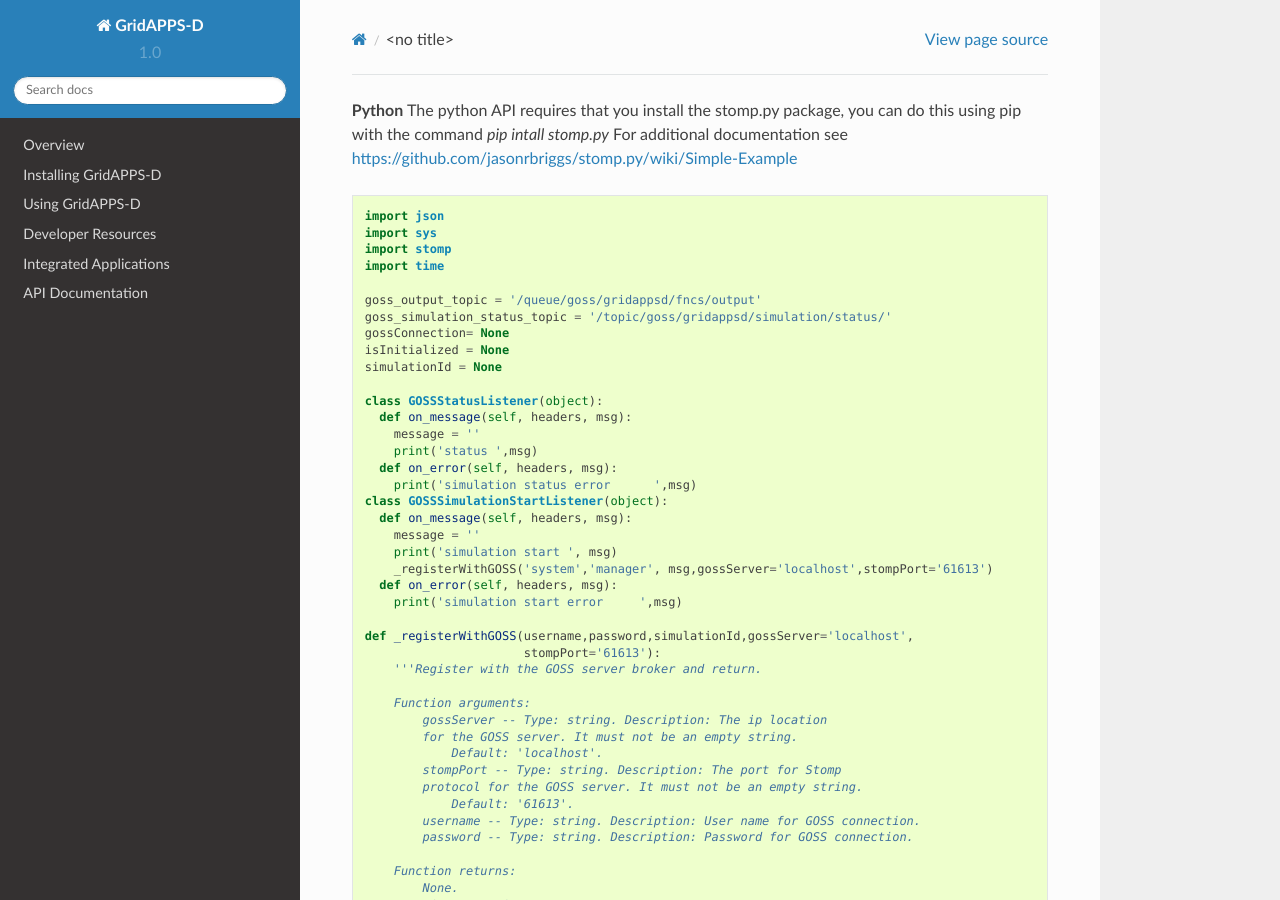
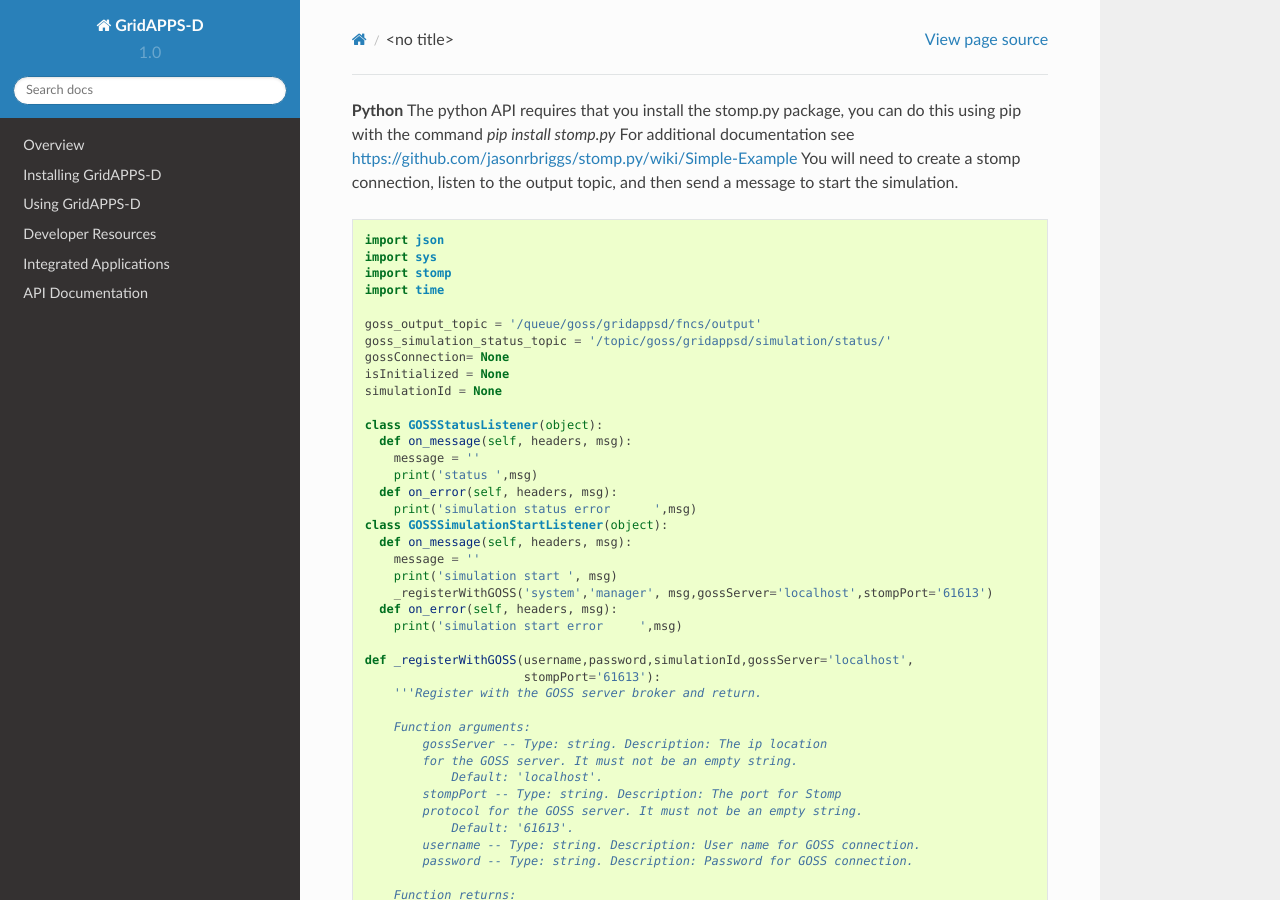
Before and after one commit to GRIDAPPSD/GOSS-GridAPPS-D, a Sphinx documentation site: the page built from docs/source/using_gridappsd/api_examples/starting_in_python.rst, in a window 1280 px wide and 900 px high. Built offline with Sphinx 7.4.7 and the Read the Docs theme 2.0.0, drawn with Linux system fonts in a browser that asks for light colours; pages that are not in the unit, such as notebooks, are missing from menus.

Commit message:
Update starting_in_python.rst

```diff
--- a/docs/source/using_gridappsd/api_examples/starting_in_python.rst
+++ b/docs/source/using_gridappsd/api_examples/starting_in_python.rst
@@ -1,5 +1,5 @@
 **Python**
-The python API requires that you install the stomp.py package, you can do this using pip with the command *pip intall stomp.py*  For additional documentation see https://github.com/jasonrbriggs/stomp.py/wiki/Simple-Example
+The python API requires that you install the stomp.py package, you can do this using pip with the command *pip install stomp.py*  For additional documentation see https://github.com/jasonrbriggs/stomp.py/wiki/Simple-Example   You will need to create a stomp connection, listen to the output topic, and then send a message to start the simulation.
 
 
 ::
```
